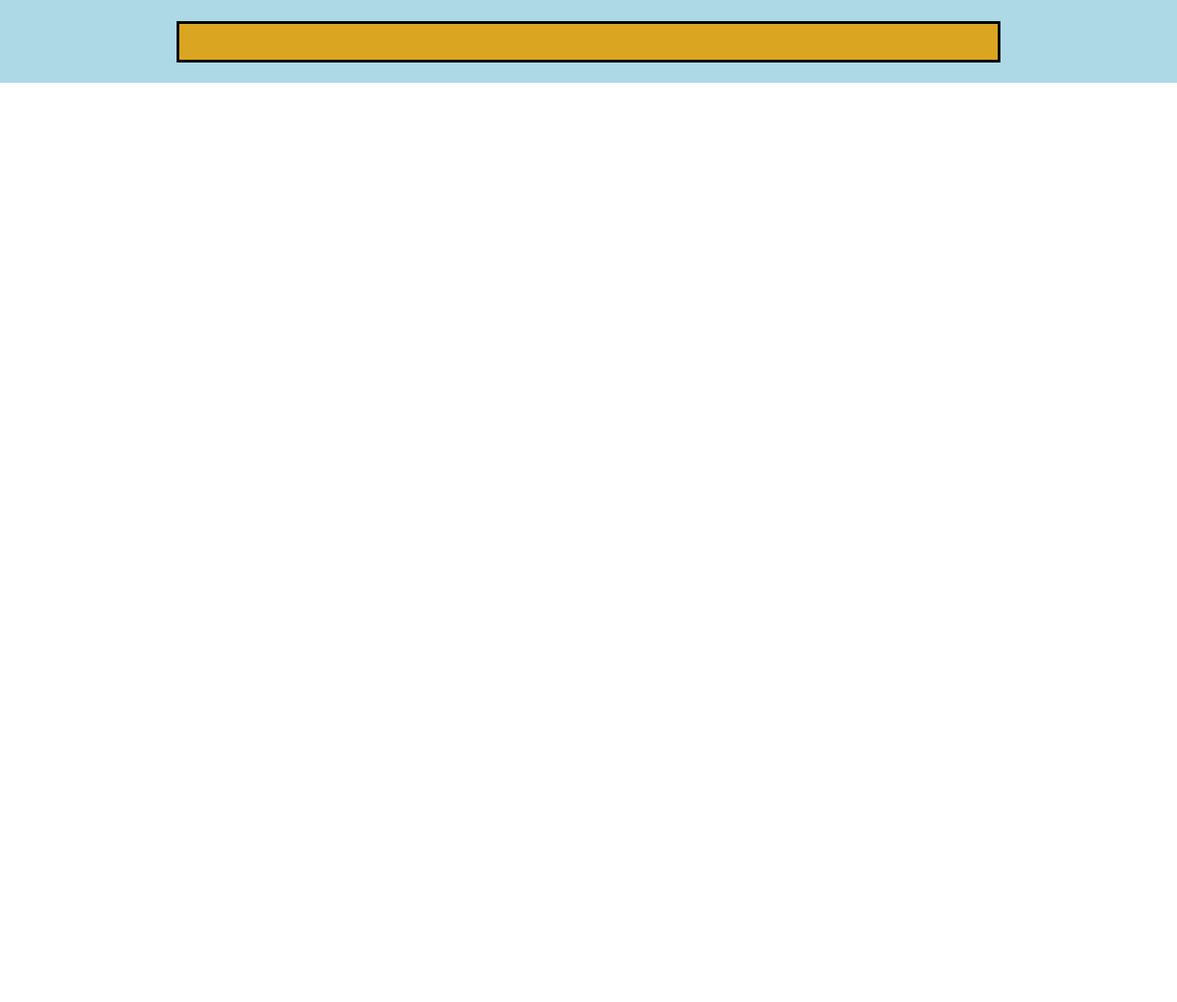
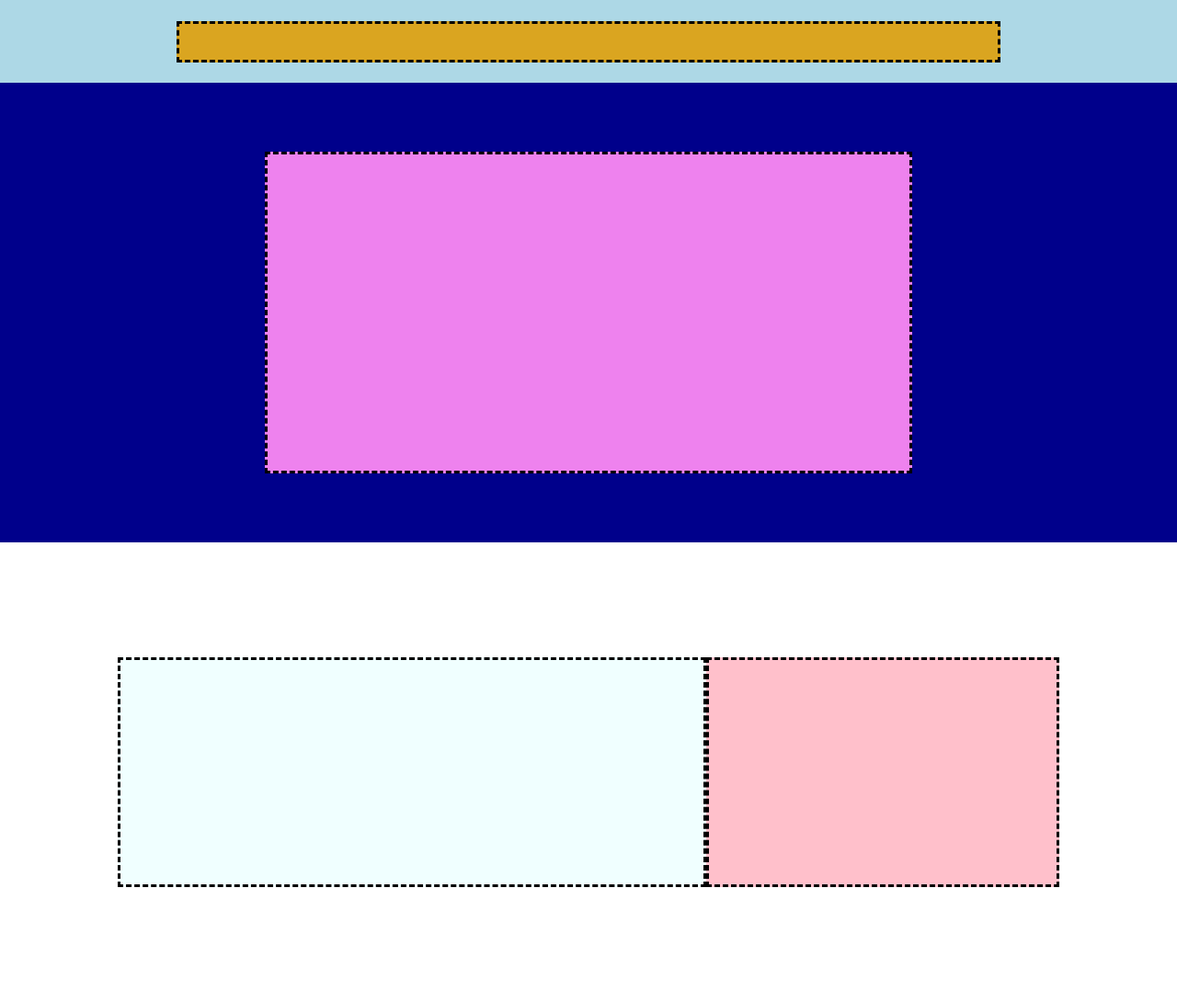
Before and after one commit to AndreaLazzaari/htmlcss-struttura-discord, a plain HTML site: page index.html in a window 1280 px wide. Shown: the whole page at 92% size. Before the commit the page ends 800 px from the top, so only its background shows below. Drawn offline with Linux system fonts and the light colour scheme.

Commit message:
impostazione creazione section rosa-azzurre nel main

```diff
--- a/index.html
+++ b/index.html
@@ -8,12 +8,25 @@
 </head>
 <body>
     <!-- Struttura layout -->
-    <header class="flex-contenitore">
-        <section class="contenitore"></section>
+    <header class="flex">
+        <section class="border-dashed contenitore-giallo"></section>
 
     </header>
 
     <main>
+        <!-- Creazione 5 section con dentro box -->
+        <section class="contenitore-blu flex">
+            <section class="border-dashed contenitore-viola"></section>
+        </section>
+
+        <section class="contenitore-bianco flex">
+            <section class="contenitore-azzurro border-dashed"></section>
+            <section class="contenitore-rosa border-dashed"></section>
+
+        </section>
+
+
+
 
     </main>
     <footer>
--- a/style/style.css
+++ b/style/style.css
@@ -10,14 +10,49 @@ header{
     height: 90px;
     background-color: #add8e6;
     display: flex;
+}
+
+
+.flex{
+    display: flex;
     justify-content: center;
     align-items: center;
+
 }
 
-.contenitore{
+.border-dashed{
+    border: dashed black;
+}
 
+.contenitore-giallo{
     background-color: #daa520;
-    border: solid black;
     height: 50%;
     width: 70%;
 }
+
+.contenitore-blu{
+    background-color: #00008b;
+    height: 500px;
+}
+
+.contenitore-viola{
+    background-color: #ee82ee;
+    height: 70%;
+    width: 55%;
+}
+
+.contenitore-bianco{
+    height: 500px
+}
+
+.contenitore-rosa{
+    background-color: pink;
+    height: 50%;
+    width: 30%;
+}
+
+.contenitore-azzurro{
+    background-color: azure;
+    height: 50%;
+    width: 50%;
+}
```
